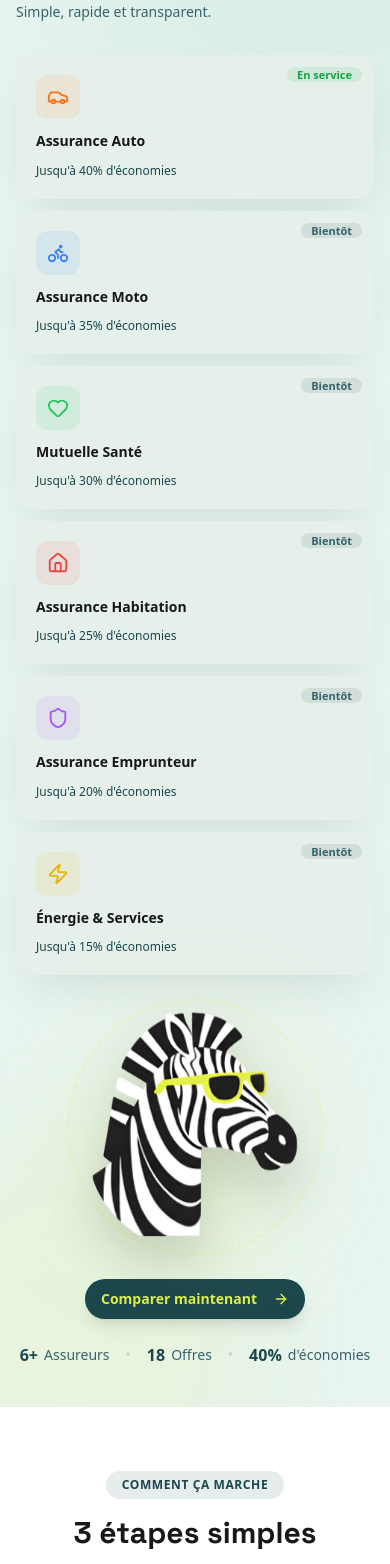
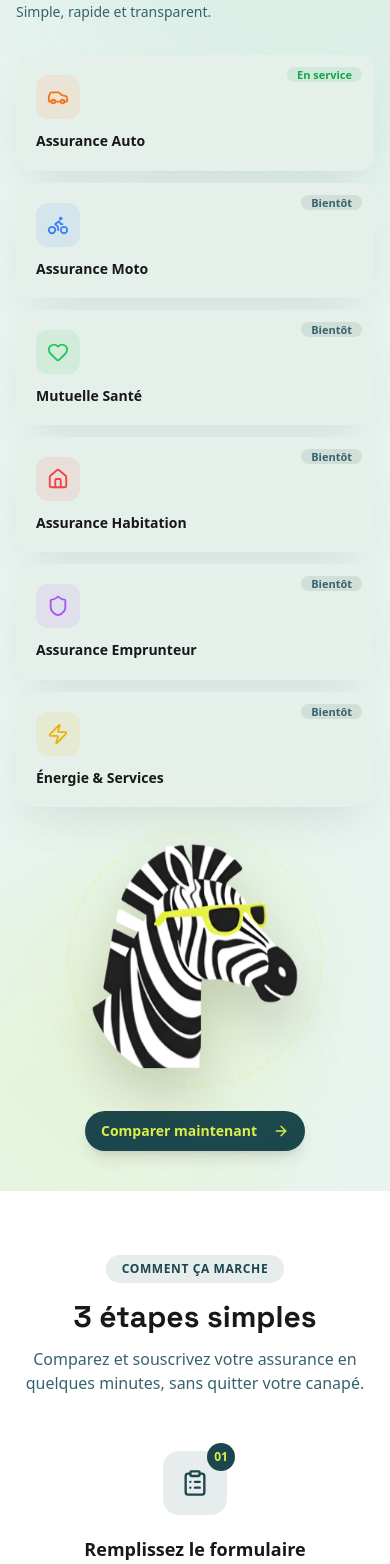
Before and after one commit to akoun-dev/noli, a Next.js app: page / in a window 390 px wide. Shown: the part 222-1786 px from the top of the page. Built offline with nearby package versions, Linux system fonts and the light colour scheme.

Commit message:
d00c19a1-cb3b-45ea-8ca6-bda8251d53e6

```diff
--- a/src/components/landing/landing-page.tsx
+++ b/src/components/landing/landing-page.tsx
@@ -27,7 +27,6 @@ const insuranceCards = [
     icon: Car,
     color: "#F97316",
     colorBg: "rgba(249,115,22,0.10)",
-    savings: "Jusqu'à 40% d'économies",
     badge: "En service",
     badgeClass: "bg-[#16A34A]/10 text-[#16A34A]",
     available: true,
@@ -37,7 +36,6 @@ const insuranceCards = [
     icon: Bike,
     color: "#3B82F6",
     colorBg: "rgba(59,130,246,0.10)",
-    savings: "Jusqu'à 35% d'économies",
     badge: "Bientôt",
     badgeClass: "bg-muted/30 text-muted-foreground",
     available: false,
@@ -47,7 +45,6 @@ const insuranceCards = [
     icon: Heart,
     color: "#22C55E",
     colorBg: "rgba(34,197,94,0.10)",
-    savings: "Jusqu'à 30% d'économies",
     badge: "Bientôt",
     badgeClass: "bg-muted/30 text-muted-foreground",
     available: false,
@@ -57,7 +54,6 @@ const insuranceCards = [
     icon: Home,
     color: "#EF4444",
     colorBg: "rgba(239,68,68,0.10)",
-    savings: "Jusqu'à 25% d'économies",
     badge: "Bientôt",
     badgeClass: "bg-muted/30 text-muted-foreground",
     available: false,
@@ -67,7 +63,6 @@ const insuranceCards = [
     icon: Shield,
     color: "#A855F7",
     colorBg: "rgba(168,85,247,0.10)",
-    savings: "Jusqu'à 20% d'économies",
     badge: "Bientôt",
     badgeClass: "bg-muted/30 text-muted-foreground",
     available: false,
@@ -77,7 +72,6 @@ const insuranceCards = [
     icon: Zap,
     color: "#EAB308",
     colorBg: "rgba(234,179,8,0.10)",
-    savings: "Jusqu'à 15% d'économies",
     badge: "Bientôt",
     badgeClass: "bg-muted/30 text-muted-foreground",
     available: false,
@@ -314,9 +308,7 @@ export default function LandingPage() {
                       <h3 className="font-semibold text-sm sm:text-base text-foreground leading-snug pr-20">
                         {card.label}
                       </h3>
-                      <p className="text-xs sm:text-sm font-medium text-primary">
-                        {card.savings}
-                      </p>
+
                     </motion.div>
                   );
                 })}
@@ -365,22 +357,7 @@ export default function LandingPage() {
               Comparer maintenant
               <ArrowRight className="ml-2 h-4 w-4" />
             </Button>
-            <div className="flex items-center gap-4 sm:gap-6 text-sm">
-              <div className="flex items-center gap-1.5">
-                <span className="font-bold text-base text-primary">6+</span>
-                <span className="text-muted-foreground">Assureurs</span>
-              </div>
-              <span className="text-muted/50" aria-hidden="true">•</span>
-              <div className="flex items-center gap-1.5">
-                <span className="font-bold text-base text-primary">18</span>
-                <span className="text-muted-foreground">Offres</span>
-              </div>
-              <span className="text-muted/50" aria-hidden="true">•</span>
-              <div className="flex items-center gap-1.5">
-                <span className="font-bold text-base text-primary">40%</span>
-                <span className="text-muted-foreground">d&apos;économies</span>
-              </div>
-            </div>
+
           </motion.div>
         </div>
       </section>
--- a/src/components/layout/footer.tsx
+++ b/src/components/layout/footer.tsx
@@ -38,7 +38,7 @@ export function Footer() {
               transition={{ duration: 0.4 }}
             >
               <div className="mb-4">
-                <img src="/img/noli-vertical.png" alt="NOLI Assurance" className="h-10 w-auto object-contain brightness-0 invert-0 dark:brightness-200" />
+                <img src="/img/noli-vertical.png" alt="NOLI Assurance" className="h-10 w-auto object-contain brightness-0 invert" />
               </div>
               <p className="text-sm leading-relaxed text-secondary-foreground/60">
                 NOLI est votre plateforme de comparaison d&apos;assurances en
```
Also changed, not shown: landing-hero.png (added), 1 other file (tests, documents, lock files or other folders).
